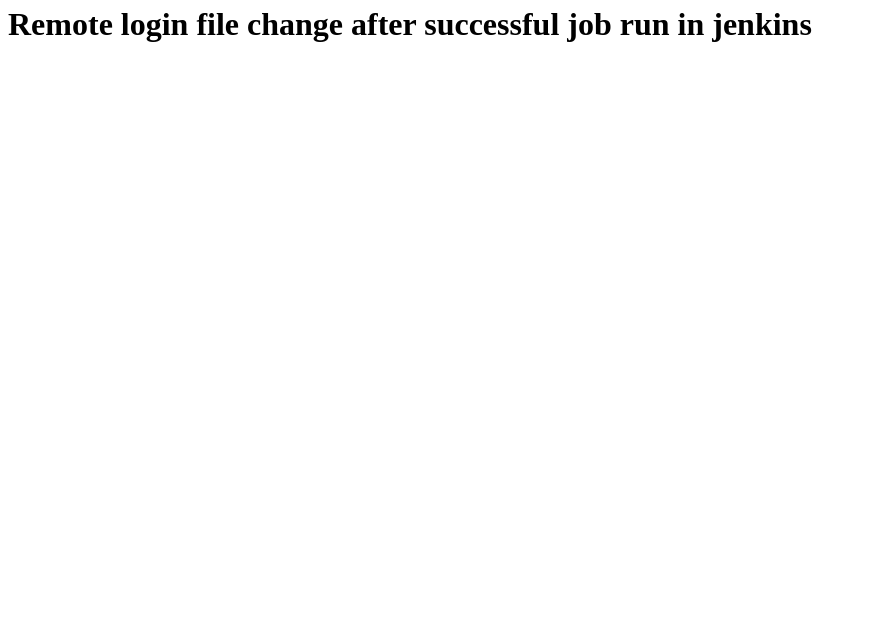
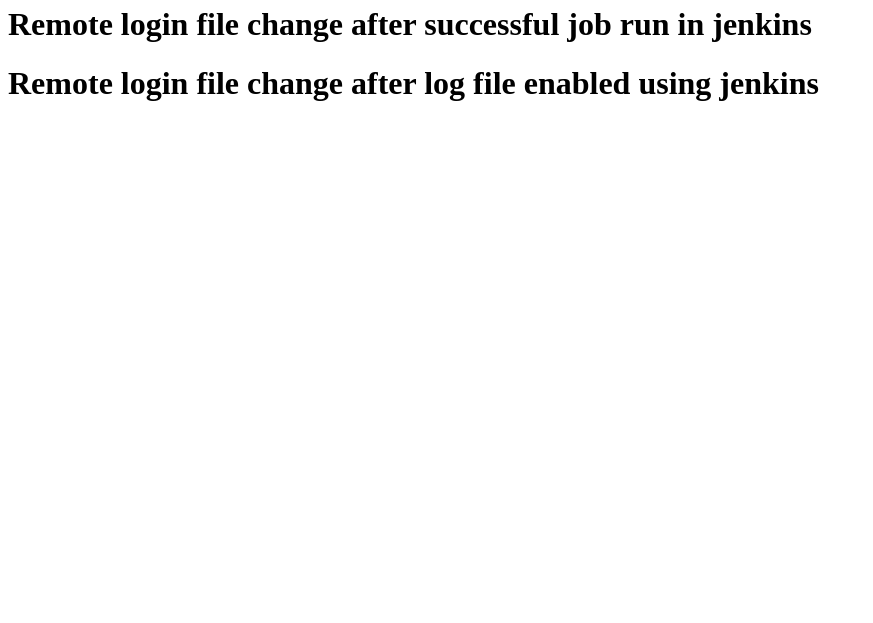
Before and after one commit to Thamilarasansubbaiyan/jenkin-cdot, a plain HTML site: page index.html in a window 1280 px wide. Shown: the part 177-800 px from the top of the page, without its empty margins (0-873 px from the left). Drawn offline with Linux system fonts and the light colour scheme.

Commit message:
logfile enabled

```diff
--- a/index.html
+++ b/index.html
@@ -2,3 +2,4 @@
 <h1> We are ruunin second jenkin jon for demo </h1>
 <h1> Remote login using ssh demo in jenkins </h1>
 <h1> Remote login file change after successful job run in jenkins</h1>
+<h1> Remote login file change after log file enabled using jenkins</h1>
```
